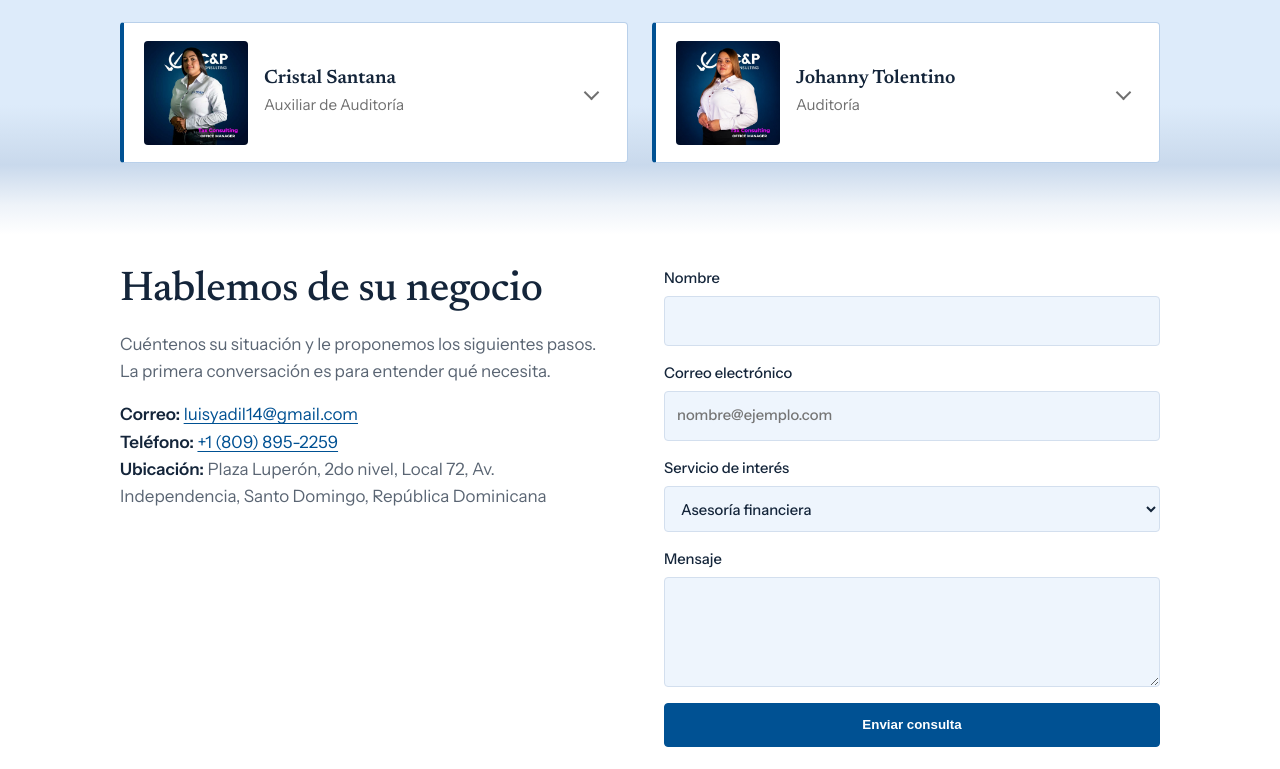
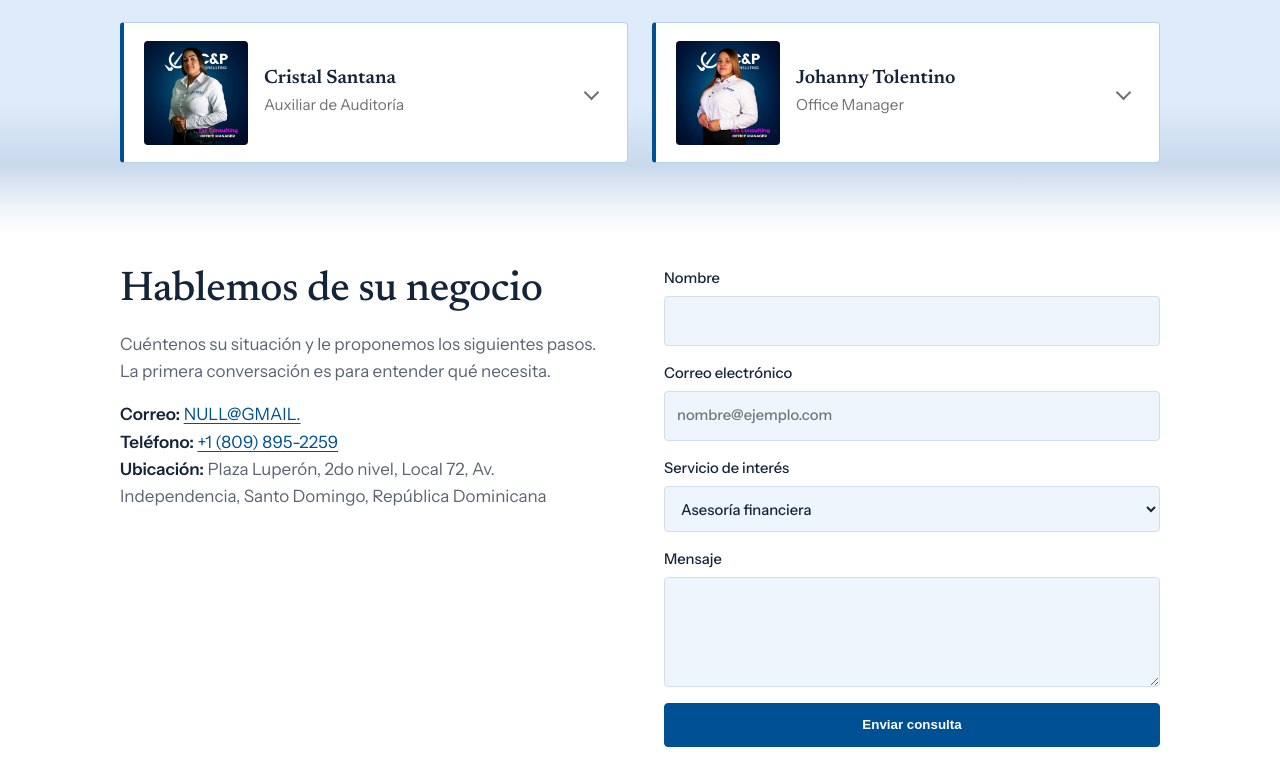
Before and after one commit to CxYossj/ycyp, a plain HTML site: page index.html in a window 1280 px wide. Shown: the part 2211-2980 px from the top of the page. Drawn offline with Linux system fonts and the light colour scheme; files whose address does not match are found by name.

Commit message:
Add files via upload

```diff
--- a/index.html
+++ b/index.html
@@ -48,7 +48,7 @@
     <article class="pcard" tabindex="0"><div class="top"><button class="ph has" type="button" aria-label="Ver perfil de Gloria De La Cruz"><img src="gloria.jpg" alt="Gloria De La Cruz, Gerente de Auditoría" width="700" height="700" loading="lazy"></button><div class="pwho"><b>Gloria De La Cruz</b><span>Gerente de Auditoría</span></div><span class="chev" aria-hidden="true"></span></div><div class="drop"><div><p>Dirige los trabajos de auditoría, revisa los resultados con el equipo y es el contacto principal con el cliente para explicar los hallazgos.</p><button class="pf-open" type="button">Ver perfil →</button></div></div></article>
     <article class="pcard" tabindex="0"><div class="top"><button class="ph has" type="button" aria-label="Ver perfil de Carolin De La Rosa"><img src="carolin.jpg" alt="Carolin De La Rosa, Auditor Junior" width="700" height="700" loading="lazy"></button><div class="pwho"><b>Carolin De La Rosa</b><span>Auditor Junior</span></div><span class="chev" aria-hidden="true"></span></div><div class="drop"><div><p>Ejecuta pruebas y revisiones de auditoría y prepara los papeles de trabajo, siempre bajo la supervisión de la gerencia.</p><button class="pf-open" type="button">Ver perfil →</button></div></div></article>
     <article class="pcard" tabindex="0"><div class="top"><button class="ph has" type="button" aria-label="Ver perfil de Cristal Santana"><img src="cristal.jpg" alt="Cristal Santana, Auxiliar de Auditoría" width="700" height="700" loading="lazy"></button><div class="pwho"><b>Cristal Santana</b><span>Auxiliar de Auditoría</span></div><span class="chev" aria-hidden="true"></span></div><div class="drop"><div><p>Apoya al equipo reuniendo y organizando la documentación del cliente y registrando la información que sustenta cada revisión.</p><button class="pf-open" type="button">Ver perfil →</button></div></div></article>
-    <article class="pcard" tabindex="0"><div class="top"><button class="ph has" type="button" aria-label="Ver perfil de Johanny Tolentino"><img src="johanny.jpg" alt="Johanny Tolentino, Office Manager" width="700" height="700" loading="lazy"></button><div class="pwho"><b>Johanny Tolentino</b><span>Auditoría</span></div><span class="chev" aria-hidden="true"></span></div><div class="drop"><div><p>Coordina la operación diaria de la oficina, atiende a los clientes y mantiene organizadas la agenda y la documentación del equipo.</p><button class="pf-open" type="button">Ver perfil →</button></div></div></article>
+    <article class="pcard" tabindex="0"><div class="top"><button class="ph has" type="button" aria-label="Ver perfil de Johanny Tolentino"><img src="johanny.jpg" alt="Johanny Tolentino, Office Manager" width="700" height="700" loading="lazy"></button><div class="pwho"><b>Johanny Tolentino</b><span>Office Manager</span></div><span class="chev" aria-hidden="true"></span></div><div class="drop"><div><p>Coordina la operación diaria de la oficina, atiende a los clientes y mantiene organizadas la agenda y la documentación del equipo.</p><button class="pf-open" type="button">Ver perfil →</button></div></div></article>
   </div>
 </div></section>
 
@@ -56,7 +56,7 @@
   <div class="info">
     <h2>Hablemos de su negocio</h2>
     <p>Cuéntenos su situación y le proponemos los siguientes pasos. La primera conversación es para entender qué necesita.</p>
-    <p><b>Correo:</b> <a id="mail-show" href="#contacto">contacto@ycptax.com</a><br><b>Teléfono:</b> <a href="tel:+18098952259">+1 (809) 895-2259</a><br><b>Ubicación:</b> Plaza Luperón, 2do nivel, Local 72, Av. Independencia, Santo Domingo, República Dominicana</p>
+    <p><b>Correo:</b> <a id="mail-show" href="mailto:">YCYPTAXCONSULTING</a><br><b>Teléfono:</b> <a href="tel:+18098952259">+1 (809) 895-2259</a><br><b>Ubicación:</b> Plaza Luperón, 2do nivel, Local 72, Av. Independencia, Santo Domingo, República Dominicana</p>
   </div>
   <div>
     <form id="f" novalidate>
@@ -76,9 +76,9 @@
   <h2>Dónde encontrarnos</h2>
   <p class="sub">Plaza Luperón, 2do nivel, Local 72, Av. Independencia, Santo Domingo, República Dominicana. Puede mover el mapa, acercarlo o alejarlo.</p>
   <div class="mapbox">
-    <iframe title="Mapa de YC&amp;P Tax Consulting en Plaza Luperón, Santo Domingo" src="https://maps.google.com/maps?q=Plaza%20Luper%C3%B3n&amp;ll=18.4283395,-69.9892834&amp;z=17&amp;hl=es&amp;output=embed" loading="lazy" allowfullscreen referrerpolicy="no-referrer-when-downgrade"></iframe>
+    <iframe title="Mapa de YC&amp;P Tax Consulting, Santo Domingo" src="https://maps.google.com/maps?q=18.428717,-69.9888672&amp;ll=18.428717,-69.9888672&amp;z=17&amp;hl=es&amp;output=embed" loading="lazy" allowfullscreen referrerpolicy="no-referrer-when-downgrade"></iframe>
   </div>
-  <div class="maplinks"><a class="btn p" href="https://www.google.com/maps/place/Plaza+Luper%C3%B3n/@18.4283446,-69.9918583,17z/data=!3m2!4b1!5s0x8ea5619077697f51:0xc716405161fca531!4m6!3m5!1s0x8ea561a613063175:0x16877769eac596ab!8m2!3d18.4283395!4d-69.9892834!16s%2Fg%2F1hd_hp2mx" target="_blank" rel="noopener">Abrir en Google Maps</a><a class="btn s" href="https://www.google.com/maps/dir/?api=1&destination=18.4283395,-69.9892834" target="_blank" rel="noopener">Cómo llegar</a></div>
+  <div class="maplinks"><a class="btn p" href="https://maps.app.goo.gl/ZWYq1hqvXe3m7KyDA" target="_blank" rel="noopener">Abrir en Google Maps</a><a class="btn s" href="https://www.google.com/maps/dir/?api=1&destination=18.428717,-69.9888672" target="_blank" rel="noopener">Cómo llegar</a></div>
 </div></section>
 
 <footer><div class="wrap"><span>© 2026 YC&amp;P Tax Consulting. Todos los derechos reservados.</span><span>Asesoría financiera, contabilidad fiscal y auditoría.</span></div></footer>
--- a/script.js
+++ b/script.js
@@ -120,7 +120,7 @@
   /* 4) Formulario de contacto: envía los datos por correo (servicio FormSubmit)
      ------------------------------------------------------------------
      >>> Escriba aquí el correo que recibirá las consultas <<<              */
-  var CORREO_DESTINO='luisyadil14@gmail.com';
+  var CORREO_DESTINO='NULL@GMAIL.';
   /* ------------------------------------------------------------------ */
   var f=document.getElementById('f'),ok=document.getElementById('ok'),bad=document.getElementById('bad');
   var mailShow=document.getElementById('mail-show');
```
